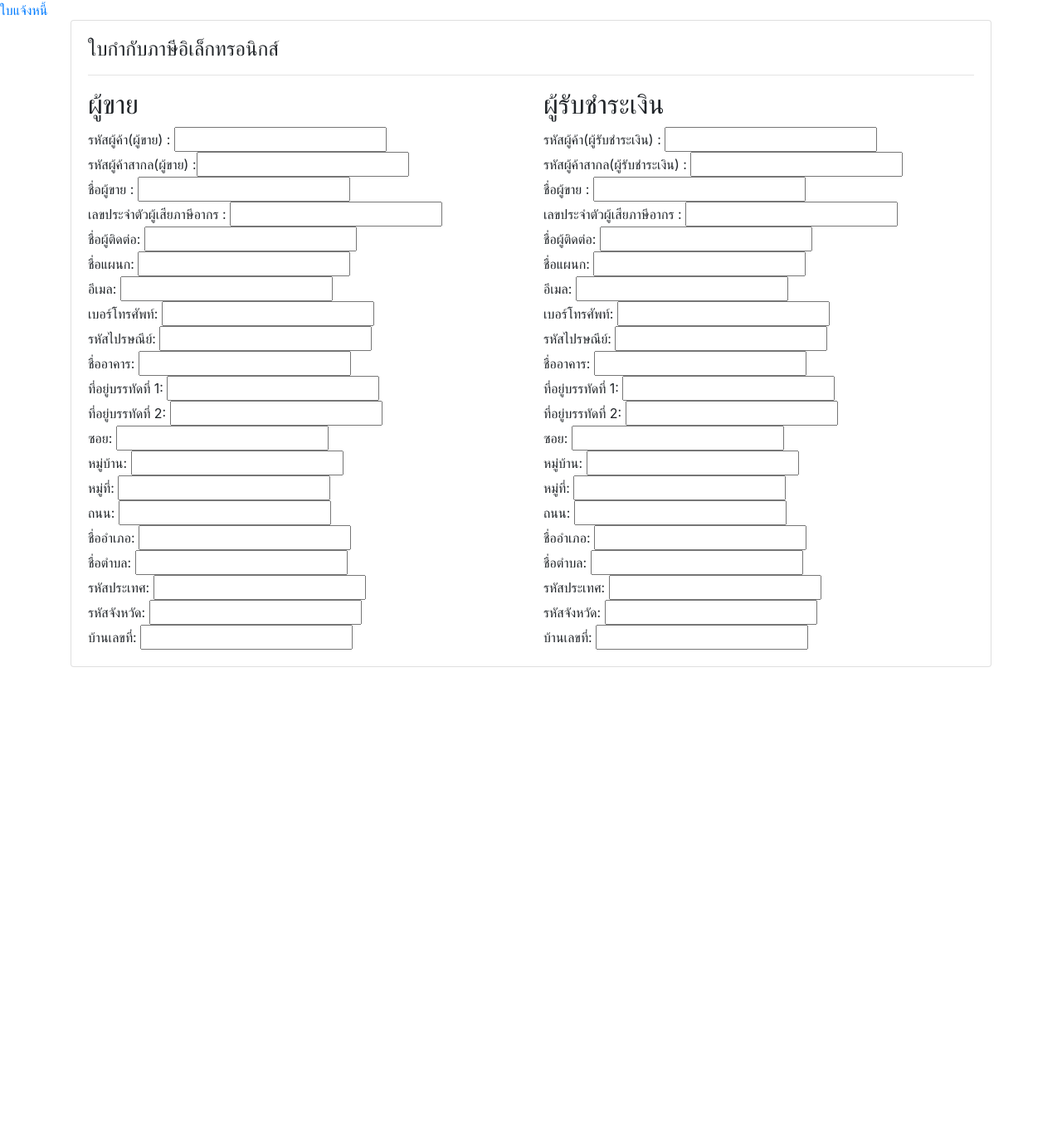
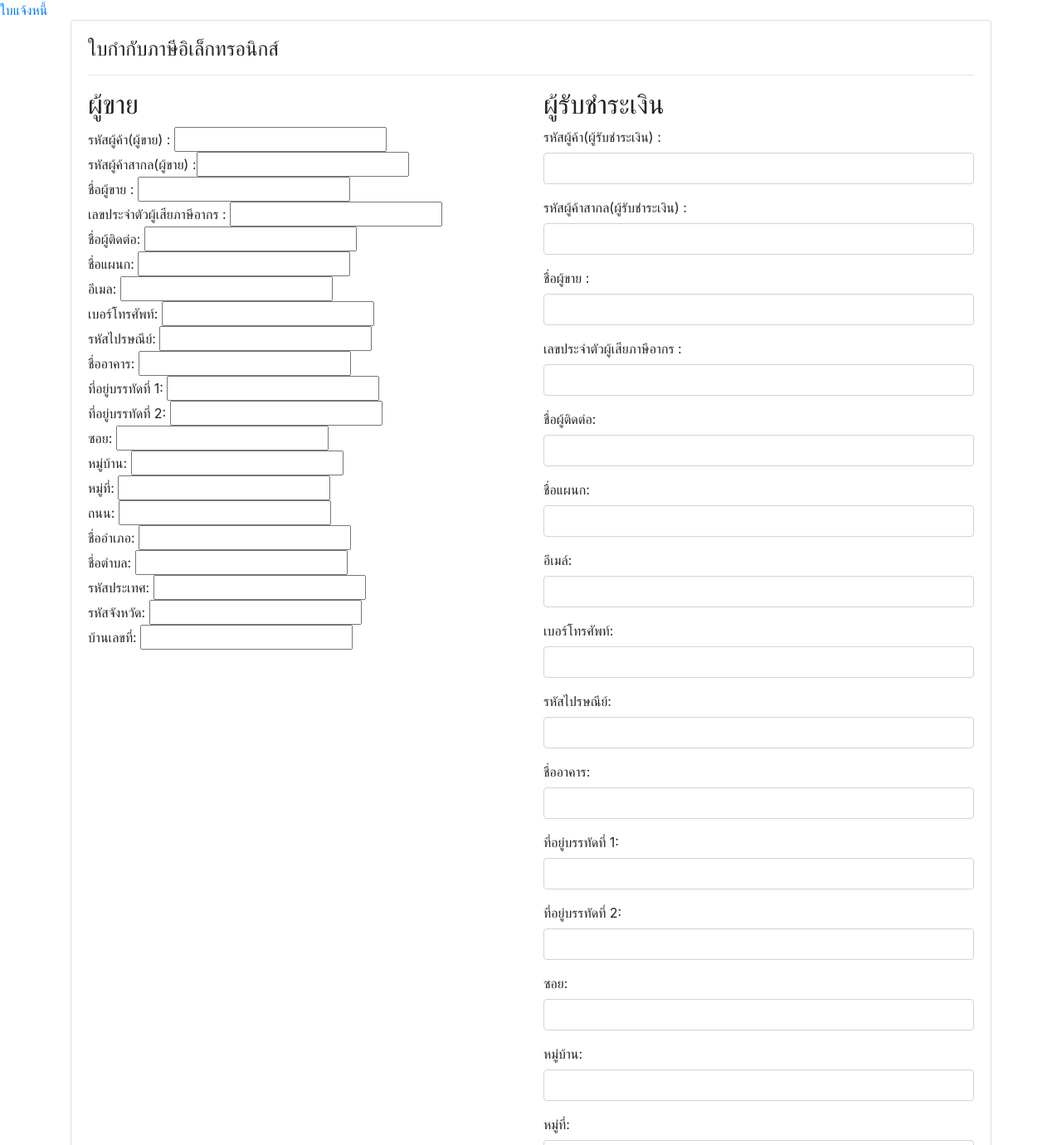
Before and after one commit to it-kmitl-2018/group2-frontend, a Vue app: page /#/ETaxInvoiceForm in a window 1280 px wide. Shown: the top 1380 px of the page at 83% size. Before the commit the page ends 852 px from the top, so only its background shows below. Built offline with nearby package versions, Linux system fonts and the light colour scheme.

Commit message:
Set style for each input field.

```diff
--- a/src/components/forms/PayeeForm.vue
+++ b/src/components/forms/PayeeForm.vue
@@ -2,33 +2,150 @@
   <div>
     <!--Payee-->
     <h2>ผู้รับชำระเงิน</h2>
-    <!--Payee Trade Party-->
-    รหัสผู้ค้า(ผู้รับชำระเงิน) : <input v-model="payee.id"/><br>
-    รหัสผู้ค้าสากล(ผู้รับชำระเงิน) : <input v-model="payee.globalID"/><br>
-    ชื่อผู้ขาย : <input v-model="payee.name"/><br>
-    <!--Specified Tax Registration-->
-    เลขประจำตัวผู้เสียภาษีอากร : <input v-model="payee.taxID"/><br>
-    <!--Defined Trade Contact-->
-    ชื่อผู้ติดต่อ: <input v-model="payee.personName"/><br>
-    ชื่อแผนก: <input v-model="payee.departmentName"/><br>
-    <!--E-mail URI Universal Communication-->
-    อีเมล: <input v-model="payee.email"/><br>
-    <!--Telephone Universal Communication -->
-    เบอร์โทรศัพท์: <input v-model="payee.phoneNumber"/><br>
+    <b-form>
+      <!--Payee Trade Party-->
+      <b-form-group label="รหัสผู้ค้า(ผู้รับชำระเงิน) :">
+        <b-form-input name="payeeTradeParty.id"
+                      type="email"
+                      v-model="payee.party.id"
+                      required>
+        </b-form-input>
+      </b-form-group>
+      <b-form-group label="รหัสผู้ค้าสากล(ผู้รับชำระเงิน) :">
+        <b-form-input name="payeeTradeParty.globalID"
+                      type="text"
+                      v-model="payee.party.globalID"
+                      required>
+        </b-form-input>
+      </b-form-group>
+      <b-form-group label="ชื่อผู้ขาย :">
+        <b-form-input name="payeeTradeParty.name"
+                      type="text"
+                      v-model="payee.party.name"
+                      required>
+        </b-form-input>
+      </b-form-group>
+      <!--Specified Tax Registration-->
+      <b-form-group label="เลขประจำตัวผู้เสียภาษีอากร : ">
+        <b-form-input name="payeeTradeParty.tax.id"
+                      type="text"
+                      v-model="payee.tax.id"
+                      required>
+        </b-form-input>
+      </b-form-group>
+      <!--Defined Trade Contact-->
+      <b-form-group label="ชื่อผู้ติดต่อ: ">
+        <b-form-input name="payeeTradeParty.contact.personName"
+                      type="text"
+                      v-model="payee.contact.personName"
+                      required>
+        </b-form-input>
+      </b-form-group>
+      <b-form-group label="ชื่อแผนก: ">
+        <b-form-input name="payeeTradeParty.contact.departmentName"
+                      type="text"
+                      v-model="payee.contact.departmentName"
+                      required>
+        </b-form-input>
+      </b-form-group>
+      <!--E-mail URI Universal Communication-->
+      <b-form-group label="อีเมล์: ">
+        <b-form-input name="payeeTradeParty.contact.email"
+                      type="text"
+                      v-model="payee.contact.email"
+                      required>
+        </b-form-input>
+      </b-form-group>
+      <!--Telephone Universal Communication -->
+      <b-form-group label="เบอร์โทรศัพท์: ">
+        <b-form-input name="payeeTradeParty.contact.phoneNumber"
+                      type="text"
+                      v-model="payee.contact.phoneNumber"
+                      required>
+        </b-form-input>
+      </b-form-group>
     <!--Postal Trade Address -->
-    รหัสไปรษณีย์: <input v-model="payee.postalCode"/><br>
-    ชื่ออาคาร: <input v-model="payee.building"/><br>
-    ที่อยู่บรรทัดที่ 1: <input v-model="payee.addressLineOne"/><br>
-    ที่อยู่บรรทัดที่ 2: <input v-model="payee.addressLineTwo"/><br>
-    ซอย: <input v-model="payee.addressLineThree"/><br>
-    หมู่บ้าน: <input v-model="payee.addressLineFour"/><br>
-    หมู่ที่: <input v-model="payee.addressLineFive"/><br>
-    ถนน: <input v-model="payee.street"/><br>
-    ชื่ออำเภอ: <input v-model="payee.district"/><br>
-    ชื่อตำบล: <input v-model="payee.subDistrict"/><br>
-    รหัสประเทศ: <input v-model="payee.countryID"/><br>
-    รหัสจังหวัด: <input v-model="payee.provinceID"/><br>
-    บ้านเลขที่: <input v-model="payee.houseNumber"/><br>
+      <b-form-group label="รหัสไปรษณีย์: ">
+        <b-form-input name="payeeTradeParty.address.postalCode"
+                      type="text"
+                      v-model="payee.address.postalCode"
+                      required>
+        </b-form-input>
+      </b-form-group>
+      <b-form-group label="ชื่ออาคาร: ">
+        <b-form-input name="payeeTradeParty.address.building"
+                      type="text"
+                      v-model="payee.address.building"
+                      required>
+        </b-form-input>
+      </b-form-group>
+      <b-form-group label="ที่อยู่บรรทัดที่ 1: ">
+      <b-form-input name="payee.address.addressLineOne"
+                    type="text"
+                    v-model="payee.address.addressLineOne"
+                    required/>
+      </b-form-group>
+      <b-form-group label="ที่อยู่บรรทัดที่ 2: ">
+        <b-form-input name="payee.address.addressLineTwo"
+                      type="text"
+                      v-model="payee.address.addressLineTwo"
+                      required/>
+      </b-form-group>
+      <b-form-group label="ซอย: ">
+        <b-form-input name="payee.address.addressLineThree"
+                      type="text"
+                      v-model="payee.address.addressLineThree"
+                      required/>
+      </b-form-group>
+      <b-form-group label="หมู่บ้าน: ">
+        <b-form-input name="payee.address.addressLineFour"
+                      type="text"
+                      v-model="payee.address.addressLineFour"
+                      required/>
+      </b-form-group>
+      <b-form-group label="หมู่ที่: ">
+        <b-form-input name="payee.address.addressLineFive"
+                      type="text"
+                      v-model="payee.address.addressLineFive"
+                      required/>
+      </b-form-group>
+      <b-form-group label="ถนน: ">
+        <b-form-input name="payee.address.street"
+                      type="text"
+                      v-model="payee.address.street"
+                      required/>
+      </b-form-group>
+      <b-form-group label="ชื่ออำเภอ: ">
+        <b-form-input name="payee.address.district"
+                      type="text"
+                      v-model="payee.address.district"
+                      required/>
+      </b-form-group>
+      <b-form-group label="ชื่อตำบล: ">
+        <b-form-input name="payee.address.subDistrict"
+                      type="text"
+                      v-model="payee.address.subDistrict"
+                      required/>
+      </b-form-group>
+      <b-form-group label="รหัสประเทศ: ">
+        <b-form-input name="payee.address.countryID"
+                      type="text"
+                      v-model="payee.address.countryID"
+                      required/>
+      </b-form-group>
+      <b-form-group label="รหัสจังหวัด: ">
+        <b-form-input name="payee.address.provinceID"
+                      type="text"
+                      v-model="payee.address.provinceID"
+                      required/>
+      </b-form-group>
+      <b-form-group label="บ้านเลขที่: ">
+        <b-form-input name="payee.address.buildingNumber"
+                      type="text"
+                      v-model="payee.address.buildingNumber"
+                      required/>
+      </b-form-group>
+    </b-form>
   </div>
 </template>
 
```
